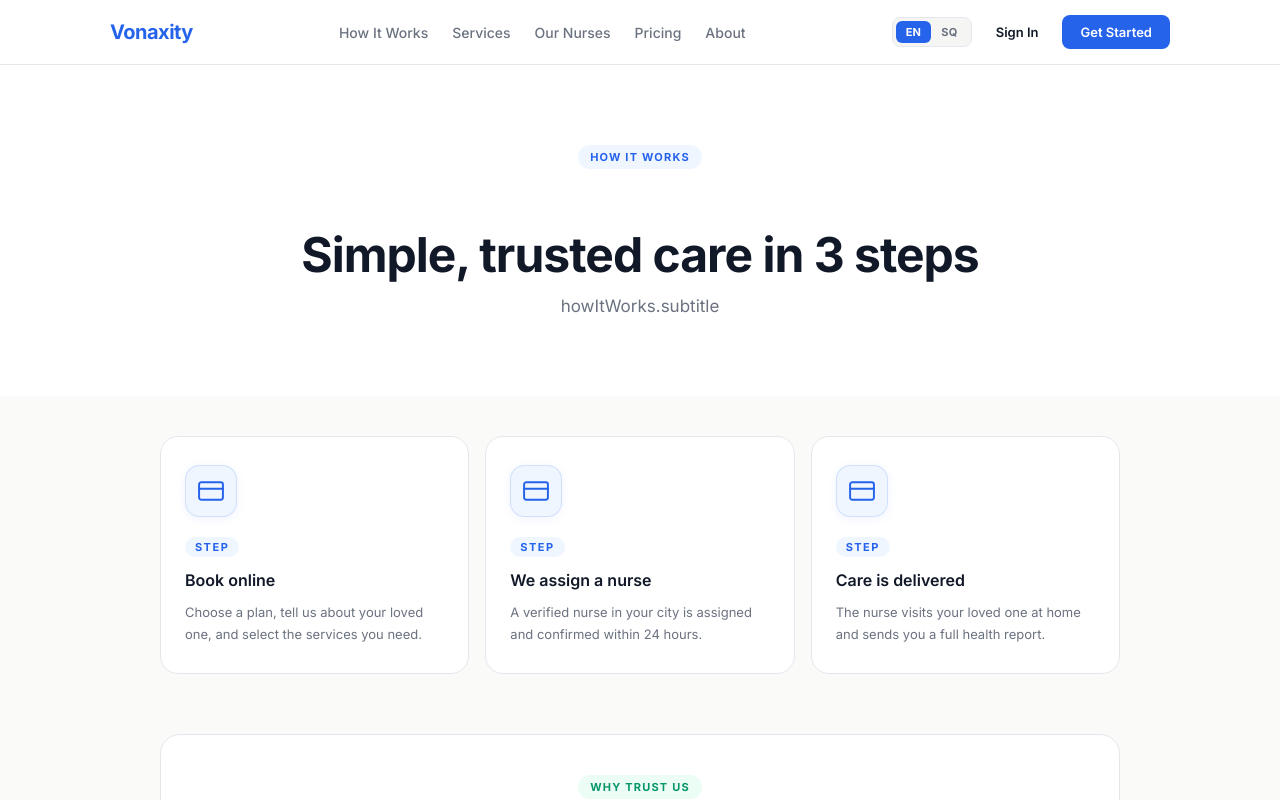
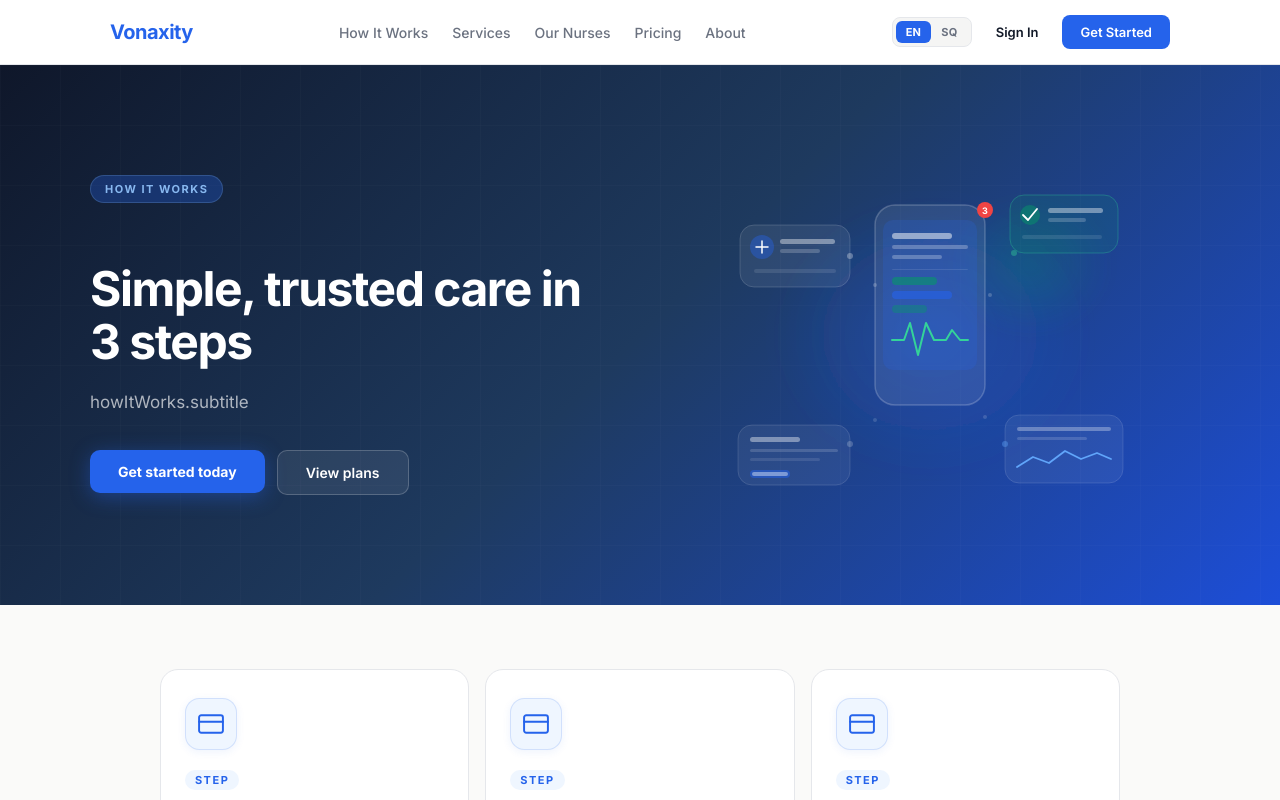
Before and after one commit to KeisNebelli/vonaxitynew, a Next.js app in the folder frontend/: page /en/how-it-works in a window 1280 px wide. Shown: the top 800 px of the page. Built offline with nearby package versions, Linux system fonts and the light colour scheme.

Commit message:
Add AI-style hero illustration to how-it-works page

```diff
--- a/frontend/app/[lang]/how-it-works/page.jsx
+++ b/frontend/app/[lang]/how-it-works/page.jsx
@@ -22,13 +22,130 @@ export default function HowItWorksPage({ params }) {
   return (
     <div style={{ fontFamily:"'Inter',system-ui,sans-serif" }}>
       <Nav lang={lang} />
-      <section style={{ padding:'80px 24px', background:C.bgWhite, textAlign:'center' }}>
-        <div style={{ display:'inline-block', fontSize:11, fontWeight:700, letterSpacing:'1.2px', textTransform:'uppercase', color:C.primary, background:C.primaryLight, padding:'5px 12px', borderRadius:99, marginBottom:16 }}>{t(lang,'howItWorks.tag')}</div>
-        <h1 style={{ fontSize:'clamp(28px,5vw,48px)', fontWeight:700, color:C.textPrimary, letterSpacing:'-1px', marginBottom:12 }}>{t(lang,'howItWorks.title')}</h1>
-        <p style={{ fontSize:17, color:C.textSecondary, maxWidth:480, margin:'0 auto' }}>{t(lang,'howItWorks.subtitle')}</p>
+
+      {/* Hero with AI-style illustration */}
+      <section style={{ background:'linear-gradient(135deg, #0F172A 0%, #1E3A5F 50%, #1D4ED8 100%)', padding:'80px 24px', overflow:'hidden', position:'relative' }}>
+        {/* Background geometric pattern */}
+        <div style={{ position:'absolute', inset:0, opacity:0.07 }}>
+          <svg width="100%" height="100%" xmlns="http://www.w3.org/2000/svg">
+            <defs>
+              <pattern id="grid" width="60" height="60" patternUnits="userSpaceOnUse">
+                <path d="M 60 0 L 0 0 0 60" fill="none" stroke="white" strokeWidth="0.5"/>
+              </pattern>
+            </defs>
+            <rect width="100%" height="100%" fill="url(#grid)"/>
+          </svg>
+        </div>
+
+        <div style={{ maxWidth:1100, margin:'0 auto', display:'grid', gridTemplateColumns:'1fr 1fr', gap:60, alignItems:'center', position:'relative' }}>
+          {/* Left - text */}
+          <div>
+            <div style={{ display:'inline-block', fontSize:11, fontWeight:700, letterSpacing:'1.5px', textTransform:'uppercase', color:'rgba(147,197,253,0.9)', background:'rgba(37,99,235,0.3)', padding:'6px 14px', borderRadius:99, marginBottom:20, border:'1px solid rgba(147,197,253,0.2)' }}>{t(lang,'howItWorks.tag')}</div>
+            <h1 style={{ fontSize:'clamp(28px,4vw,48px)', fontWeight:800, color:'#fff', letterSpacing:'-1.5px', lineHeight:1.1, marginBottom:20 }}>{t(lang,'howItWorks.title')}</h1>
+            <p style={{ fontSize:17, color:'rgba(255,255,255,0.65)', lineHeight:1.75, marginBottom:32, maxWidth:440 }}>{t(lang,'howItWorks.subtitle')}</p>
+            <div style={{ display:'flex', gap:12, flexWrap:'wrap' }}>
+              <Link href={`/${lang}/signup`}><button style={{ background:'#2563EB', color:'#fff', border:'none', borderRadius:10, padding:'13px 28px', fontSize:14, fontWeight:700, cursor:'pointer', boxShadow:'0 4px 20px rgba(37,99,235,0.4)' }}>{t(lang,'cta.btn1')}</button></Link>
+              <Link href={`/${lang}/pricing`}><button style={{ background:'rgba(255,255,255,0.08)', color:'#fff', border:'1px solid rgba(255,255,255,0.2)', borderRadius:10, padding:'13px 28px', fontSize:14, fontWeight:600, cursor:'pointer' }}>View plans</button></Link>
+            </div>
+          </div>
+
+          {/* Right - AI-style illustration */}
+          <div style={{ display:'flex', justifyContent:'center', alignItems:'center' }}>
+            <svg viewBox="0 0 420 380" width="420" height="380" xmlns="http://www.w3.org/2000/svg" style={{ maxWidth:'100%' }}>
+              {/* Background glow */}
+              <defs>
+                <radialGradient id="glow1" cx="50%" cy="50%" r="50%">
+                  <stop offset="0%" stopColor="#2563EB" stopOpacity="0.3"/>
+                  <stop offset="100%" stopColor="#2563EB" stopOpacity="0"/>
+                </radialGradient>
+                <radialGradient id="glow2" cx="50%" cy="50%" r="50%">
+                  <stop offset="0%" stopColor="#059669" stopOpacity="0.25"/>
+                  <stop offset="100%" stopColor="#059669" stopOpacity="0"/>
+                </radialGradient>
+                <filter id="blur1">
+                  <feGaussianBlur stdDeviation="8"/>
+                </filter>
+              </defs>
+
+              {/* Glow blobs */}
+              <ellipse cx="210" cy="190" rx="160" ry="140" fill="url(#glow1)" filter="url(#blur1)"/>
+              <ellipse cx="310" cy="120" rx="80" ry="70" fill="url(#glow2)" filter="url(#blur1)"/>
+
+              {/* Central phone/device */}
+              <rect x="155" y="60" width="110" height="200" rx="20" fill="rgba(255,255,255,0.08)" stroke="rgba(255,255,255,0.2)" strokeWidth="1.5"/>
+              <rect x="163" y="75" width="94" height="150" rx="10" fill="rgba(37,99,235,0.2)"/>
+              {/* Screen content lines */}
+              <rect x="172" y="88" width="60" height="6" rx="3" fill="rgba(255,255,255,0.5)"/>
+              <rect x="172" y="100" width="76" height="4" rx="2" fill="rgba(255,255,255,0.25)"/>
+              <rect x="172" y="110" width="50" height="4" rx="2" fill="rgba(255,255,255,0.25)"/>
+              {/* Health data bars */}
+              <rect x="172" y="124" width="76" height="1" rx="1" fill="rgba(255,255,255,0.1)"/>
+              <rect x="172" y="132" width="45" height="8" rx="4" fill="rgba(5,150,105,0.6)"/>
+              <rect x="172" y="146" width="60" height="8" rx="4" fill="rgba(37,99,235,0.6)"/>
+              <rect x="172" y="160" width="35" height="8" rx="4" fill="rgba(5,150,105,0.4)"/>
+              {/* Pulse line */}
+              <polyline points="172,195 184,195 190,178 198,210 206,178 214,195 226,195 232,185 240,195 248,195" fill="none" stroke="#34D399" strokeWidth="2" strokeLinecap="round" strokeLinejoin="round"/>
+
+              {/* Floating cards */}
+              {/* Card 1 - top left */}
+              <g transform="translate(20, 80)">
+                <rect width="110" height="62" rx="14" fill="rgba(255,255,255,0.07)" stroke="rgba(255,255,255,0.15)" strokeWidth="1"/>
+                <circle cx="22" cy="22" r="12" fill="rgba(37,99,235,0.4)"/>
+                <line x1="16" y1="22" x2="28" y2="22" stroke="white" strokeWidth="1.5" strokeLinecap="round"/>
+                <line x1="22" y1="16" x2="22" y2="28" stroke="white" strokeWidth="1.5" strokeLinecap="round"/>
+                <rect x="40" y="14" width="55" height="5" rx="2.5" fill="rgba(255,255,255,0.4)"/>
+                <rect x="40" y="24" width="40" height="4" rx="2" fill="rgba(255,255,255,0.2)"/>
+                <rect x="14" y="44" width="82" height="4" rx="2" fill="rgba(255,255,255,0.1)"/>
+              </g>
+
+              {/* Card 2 - top right */}
+              <g transform="translate(290, 50)">
+                <rect width="108" height="58" rx="14" fill="rgba(5,150,105,0.15)" stroke="rgba(52,211,153,0.3)" strokeWidth="1"/>
+                <circle cx="20" cy="20" r="10" fill="rgba(5,150,105,0.5)"/>
+                <polyline points="13,20 18,25 27,14" fill="none" stroke="white" strokeWidth="1.8" strokeLinecap="round" strokeLinejoin="round"/>
+                <rect x="38" y="13" width="55" height="5" rx="2.5" fill="rgba(255,255,255,0.4)"/>
+                <rect x="38" y="23" width="38" height="4" rx="2" fill="rgba(255,255,255,0.2)"/>
+                <rect x="12" y="40" width="80" height="4" rx="2" fill="rgba(255,255,255,0.1)"/>
+              </g>
+
+              {/* Card 3 - bottom right */}
+              <g transform="translate(285, 270)">
+                <rect width="118" height="68" rx="14" fill="rgba(255,255,255,0.06)" stroke="rgba(255,255,255,0.12)" strokeWidth="1"/>
+                <rect x="12" y="12" width="94" height="4" rx="2" fill="rgba(255,255,255,0.3)"/>
+                <rect x="12" y="22" width="70" height="3" rx="1.5" fill="rgba(255,255,255,0.15)"/>
+                {/* Mini chart */}
+                <polyline points="12,52 28,42 44,48 60,36 76,44 92,38 106,44" fill="none" stroke="#60A5FA" strokeWidth="1.8" strokeLinecap="round" strokeLinejoin="round"/>
+              </g>
+
+              {/* Card 4 - bottom left */}
+              <g transform="translate(18, 280)">
+                <rect width="112" height="60" rx="14" fill="rgba(255,255,255,0.06)" stroke="rgba(255,255,255,0.12)" strokeWidth="1"/>
+                <rect x="12" y="12" width="50" height="5" rx="2.5" fill="rgba(255,255,255,0.4)"/>
+                <rect x="12" y="24" width="88" height="3" rx="1.5" fill="rgba(255,255,255,0.15)"/>
+                <rect x="12" y="33" width="70" height="3" rx="1.5" fill="rgba(255,255,255,0.1)"/>
+                <rect x="12" y="45" width="40" height="8" rx="4" fill="rgba(37,99,235,0.5)"/>
+                <rect x="14" y="47" width="36" height="4" rx="2" fill="rgba(255,255,255,0.4)"/>
+              </g>
+
+              {/* Connecting dots/lines */}
+              <circle cx="130" cy="111" r="3" fill="rgba(255,255,255,0.3)"/>
+              <circle cx="155" cy="140" r="2" fill="rgba(255,255,255,0.2)"/>
+              <circle cx="294" cy="108" r="3" fill="rgba(52,211,153,0.4)"/>
+              <circle cx="270" cy="150" r="2" fill="rgba(255,255,255,0.2)"/>
+              <circle cx="130" cy="299" r="3" fill="rgba(255,255,255,0.2)"/>
+              <circle cx="155" cy="275" r="2" fill="rgba(255,255,255,0.15)"/>
+              <circle cx="285" cy="299" r="3" fill="rgba(96,165,250,0.4)"/>
+              <circle cx="265" cy="272" r="2" fill="rgba(255,255,255,0.15)"/>
+
+              {/* Notification dot */}
+              <circle cx="265" cy="65" r="8" fill="#EF4444"/>
+              <text x="265" y="69" textAnchor="middle" fill="white" fontSize="9" fontWeight="bold">3</text>
+            </svg>
+          </div>
+        </div>
       </section>
 
-      <section style={{ padding:'40px 24px 64px', background:C.bg }}>
+      <section style={{ padding:'64px 24px', background:C.bg }}>
         <div style={{ maxWidth:960, margin:'0 auto' }}>
           <div style={{ display:'grid', gridTemplateColumns:'repeat(auto-fit,minmax(260px,1fr))', gap:16, marginBottom:60 }}>
             {Array.isArray(steps) && steps.map((s,i) => (
```
